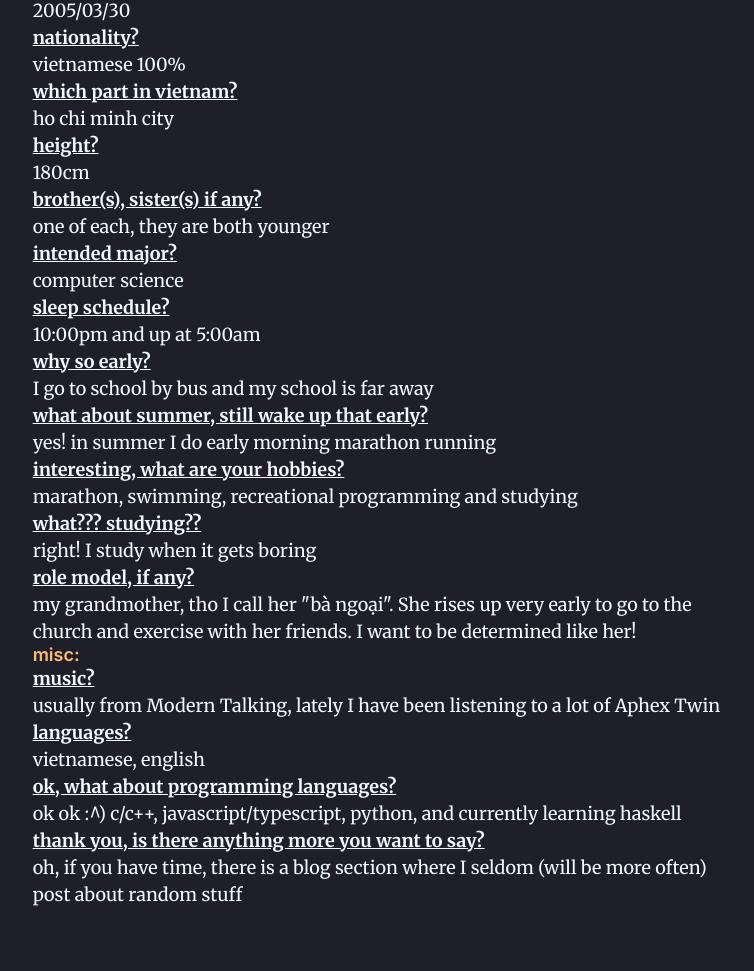
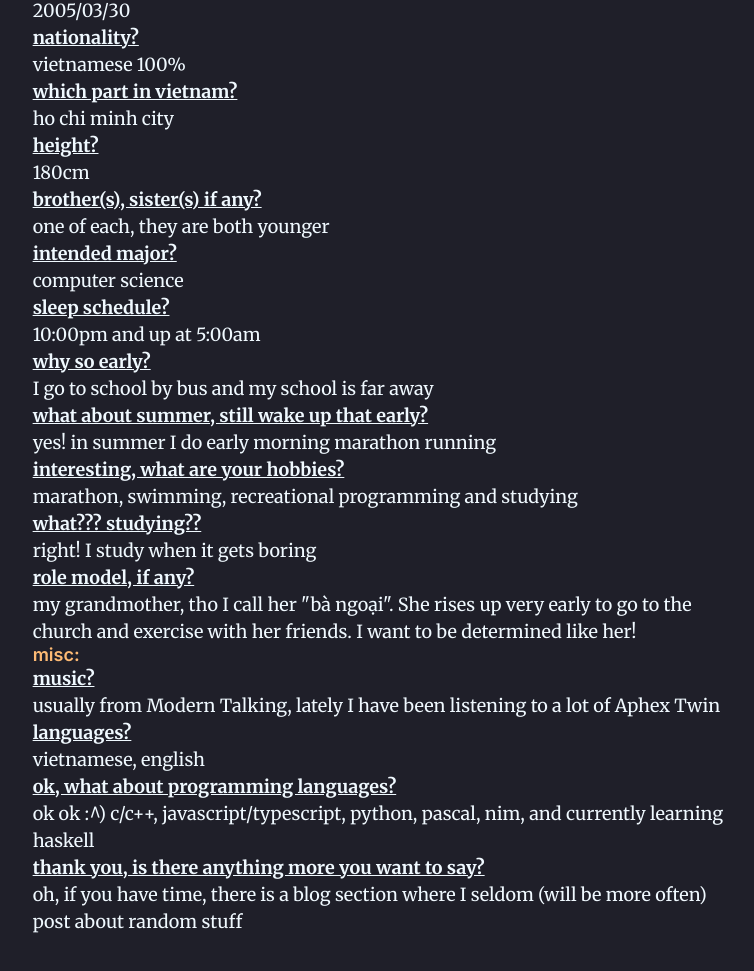
Before and after one commit to salaadas/personal-site, a Gatsby site: page /faq in a window 1280 px wide. Shown: the part 117-1088 px from the top of the page, without its empty margins (253-1007 px from the left). Built offline with nearby package versions, Linux system fonts and the light colour scheme; Gatsby itself is replaced by a stand-in of ours; some packages are replaced by stand-ins of ours.

Commit message:
new lang

```diff
--- a/src/pages/faq.jsx
+++ b/src/pages/faq.jsx
@@ -60,7 +60,7 @@ const FAQ = ({ data, location }) => {
 						<p>vietnamese, english</p>
 
 						<p><u><b>ok, what about programming languages?</b></u></p>
-						<p>ok ok :^) c/c++, javascript/typescript, python, and currently learning haskell</p>
+						<p>ok ok :^) c/c++, javascript/typescript, python, pascal, nim, and currently learning haskell</p>
 
 						<p><u><b>thank you, is there anything more you want to say?</b></u></p>
 						<p>oh, if you have time, there is a blog section where I seldom (will be more often) post about random stuff</p>
```
